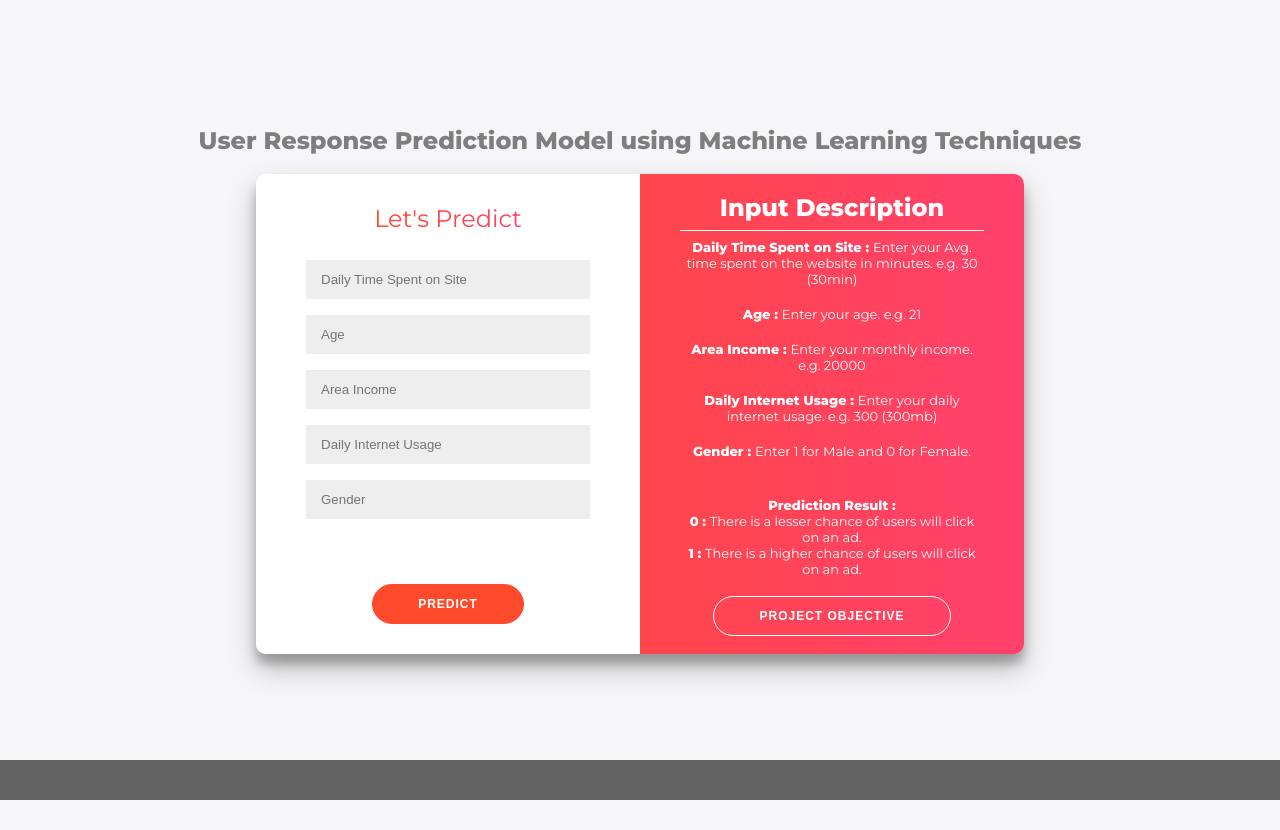
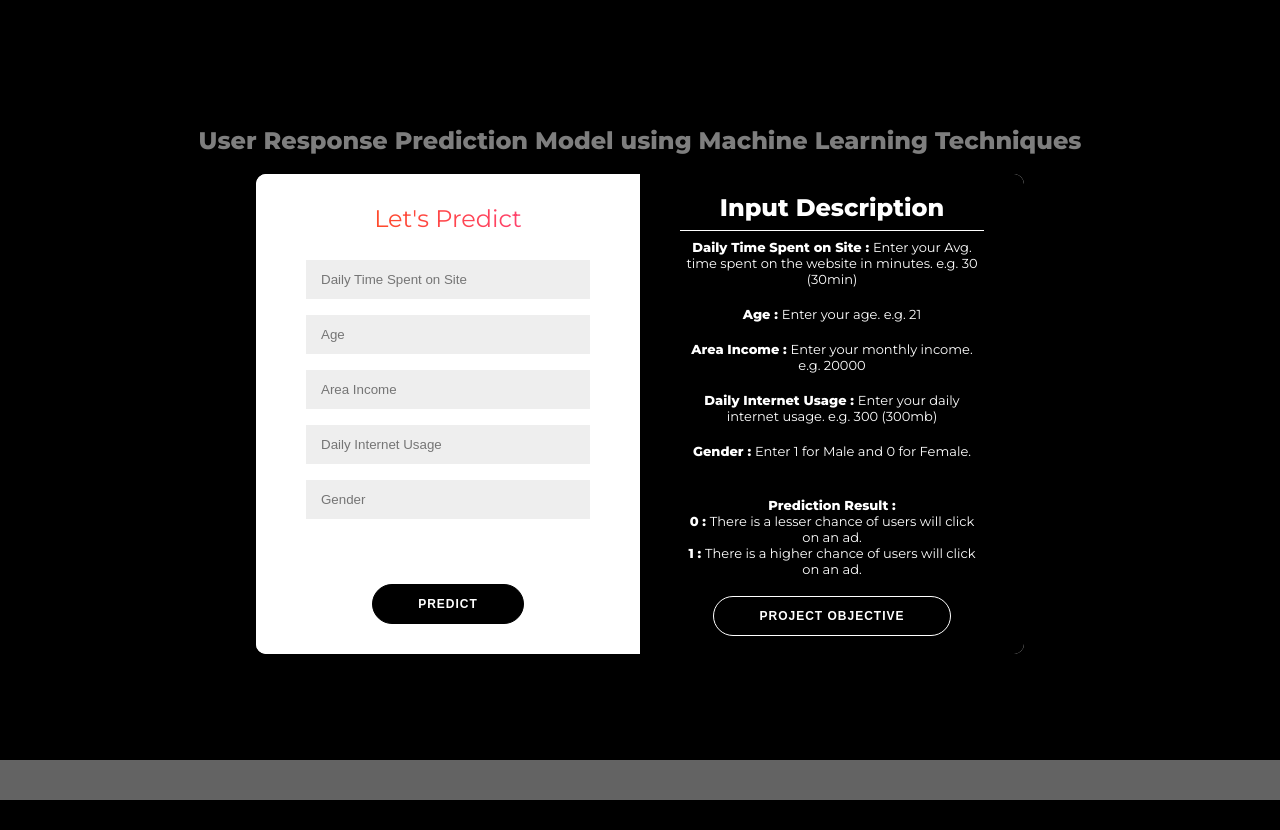
Before and after one commit to Muhammad-Samiullah-Khan/User-Response-Prediction-System, a Flask app: page / in a window 1280 px wide. Run offline with Flask 2, Linux system fonts and the light colour scheme; parts of the project's set-up code (start-up, migrations or seed data) failed here and were passed over; some libraries are stand-ins or nearby versions.

Commit message:
Update style.css

```diff
--- a/static/css/style.css
+++ b/static/css/style.css
@@ -5,7 +5,7 @@
 }
 
 body {
-	background: #f6f5f7;
+	background: #000000;
 	display: flex;
 	justify-content: center;
 	align-items: center;
@@ -46,8 +46,8 @@ a {
 
 button {
 	border-radius: 20px;
-	border: 1px solid #FF4B2B;
-	background-color: #FF4B2B;
+	border: 1px solid #000000;
+	background-color: #000000;
 	color: #FFFFFF;
 	font-size: 12px;
 	font-weight: bold;
@@ -161,8 +161,8 @@ input {
 
 .overlay {
 	background: #FF416C;
-	background: -webkit-linear-gradient(to right, #FF4B2B, #FF416C);
-	background: linear-gradient(to right, #FF4B2B, #FF416C);
+	background: -webkit-linear-gradient(to right, #000000, #000000);
+	background: linear-gradient(to right, #000000, #000000);
 	background-repeat: no-repeat;
 	background-size: cover;
 	background-position: 0 0;
@@ -247,7 +247,7 @@ footer i {
 }
 
 footer a {
-    color: #3c97bf;
+    color: #000000;
     text-decoration: none;
 }
 .ml12 {
```
